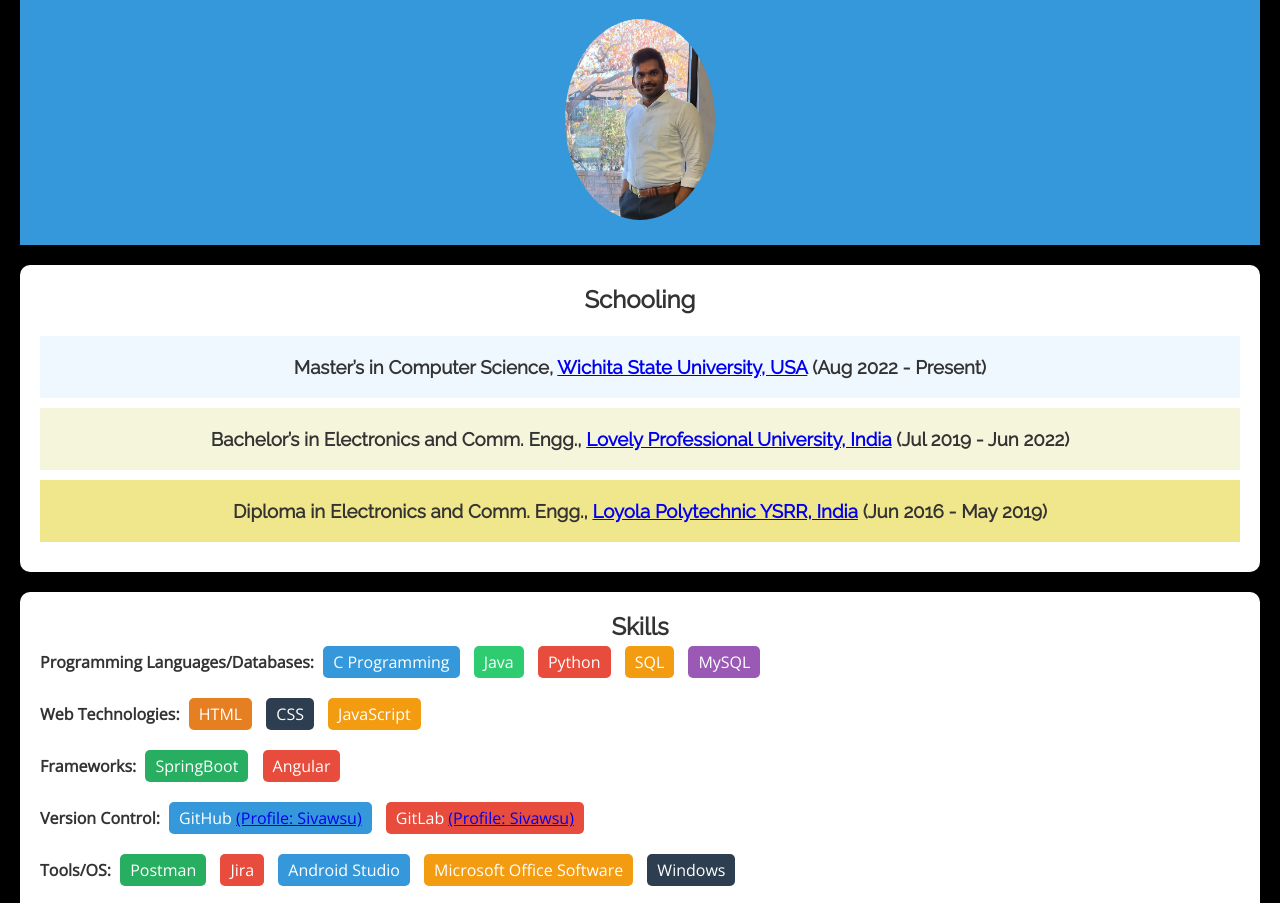
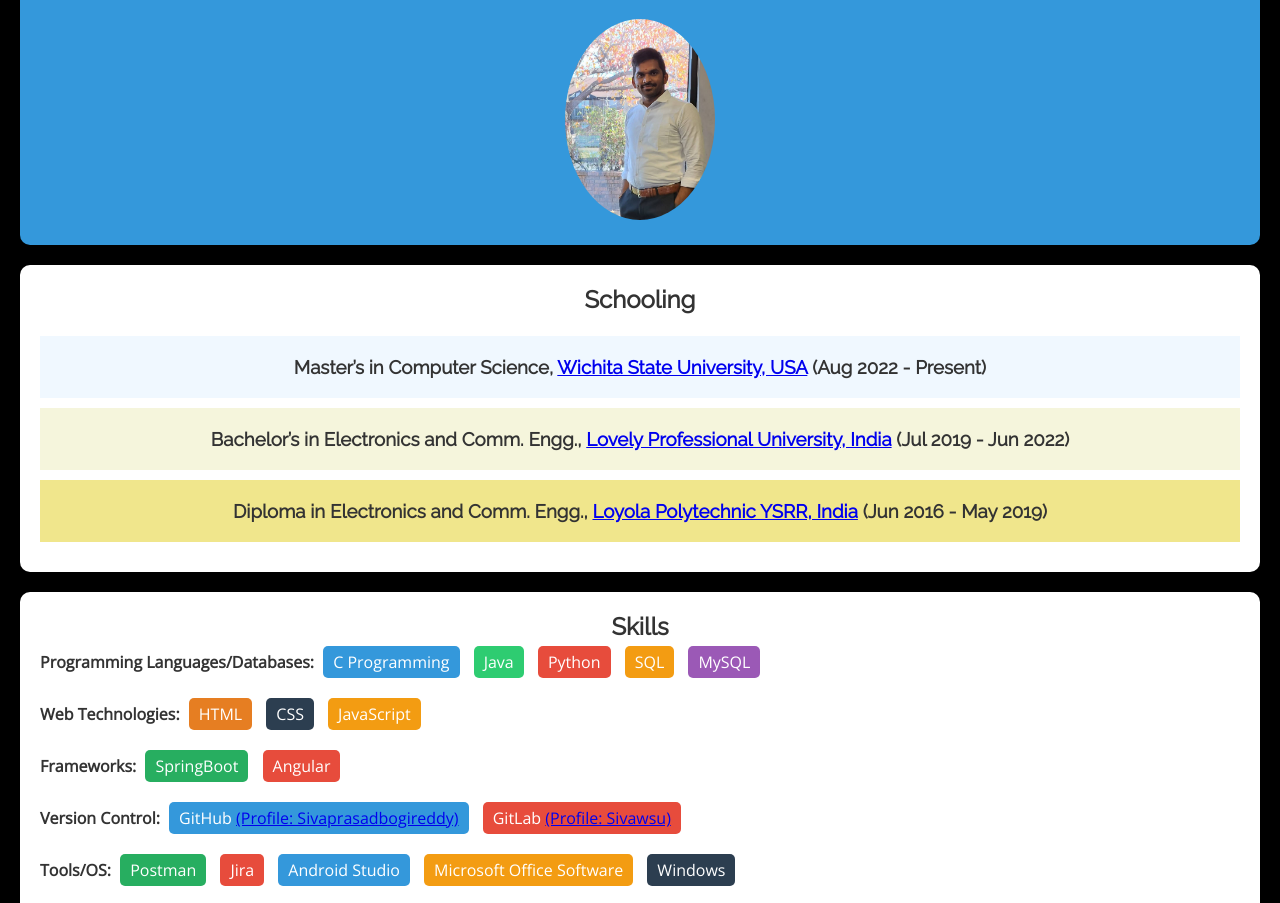
Before and after one commit to Sivaprasadbogireddy/Siva, a plain HTML site: page index.html in a window 1280 px wide. Shown: the part 105-1008 px from the top of the page. Drawn offline with nearby package versions, Linux system fonts and the light colour scheme.

Commit message:
Update index.html

```diff
--- a/index.html
+++ b/index.html
@@ -28,6 +28,7 @@
         header {
             text-align: center;
             padding: 20px;
+            border-radius: 10px;
             background-color: #3498db;
             color: #fff;
             box-shadow: 0 2px 5px rgba(0, 0, 0, 0.1);
@@ -347,8 +348,9 @@
             <span style="background-color: #e74c3c; color: #fff;">Angular</span>
         </p>
         <p><b>Version Control:</b>
-            <span style="background-color: #3498db; color: #fff;">GitHub <a href="https://github.com/Sivawsu"
-                    target="_blank">(Profile: Sivawsu)</a></span>
+            <span style="background-color: #3498db; color: #fff;">GitHub <a
+                    href="https://github.com/Sivaprasadbogireddy" target="_blank">(Profile:
+                    Sivaprasadbogireddy)</a></span>
             <span style="background-color: #e74c3c; color: #fff;">GitLab <a href="https://gitlab.com/Sivawsu"
                     target="_blank">(Profile: Sivawsu)</a></span>
         </p>
```
